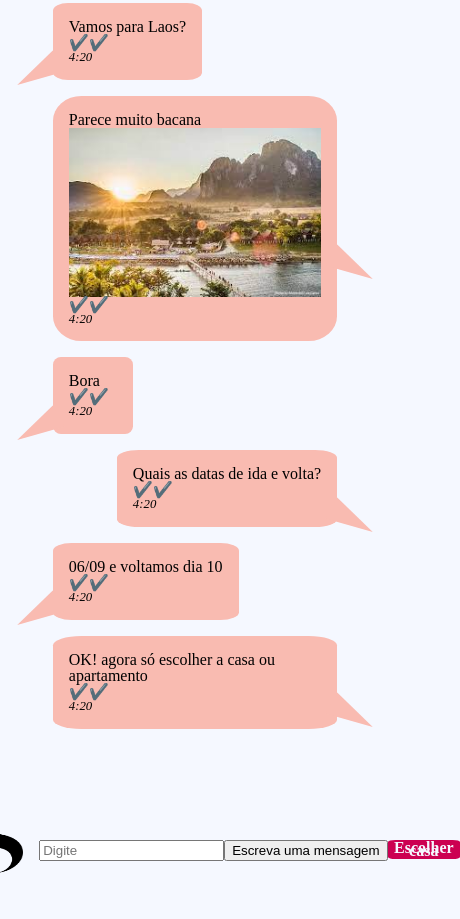
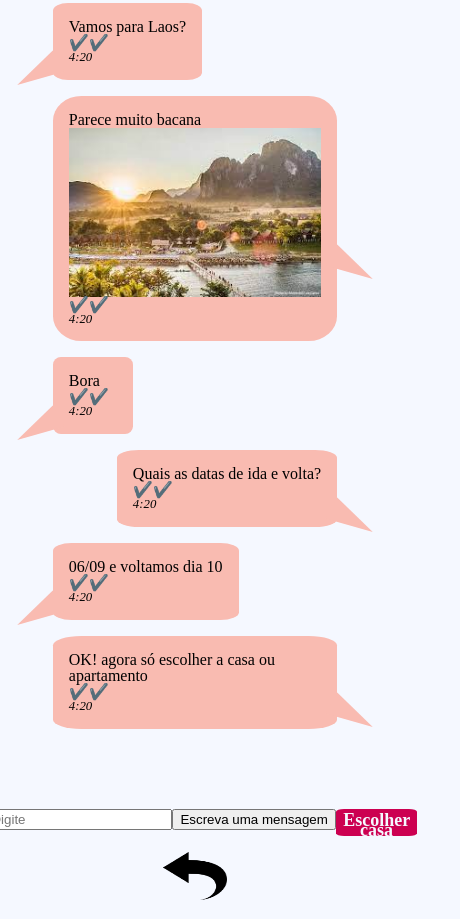
Before and after one commit to GiselleMelo/Co-design-, a plain HTML site: page chat.html in a window 390 px wide. Shown: the part 325-1244 px from the top of the page, 460 px wide, since content can reach past the window. Before the commit the page ends 1217 px from the top, so only its background shows below. Drawn offline with Linux system fonts and the light colour scheme.

Commit message:
Responsividade da tela "chat"

```diff
--- a/css/chat.css
+++ b/css/chat.css
@@ -75,14 +75,15 @@ li ul{
     display: block;
     width: 100%;
     text-decoration: none;
-    height: 0.4rem;
+    height: 0.8rem;
     padding: 11%;
     text-align: center;
     color: #f5f8ff;
     background: #cc0051;
     border-radius: 10%;
     font-weight: bold;
-    line-height: 0.2rem;
+    line-height: 0.6rem;
+    font-size: large;
 }
 
 .user{
@@ -104,6 +105,7 @@ footer{
     justify-content: center;
     align-items: center;
     position:relative;
+    flex-wrap: wrap-reverse;
 }
 #input{
     display:flex;
```
